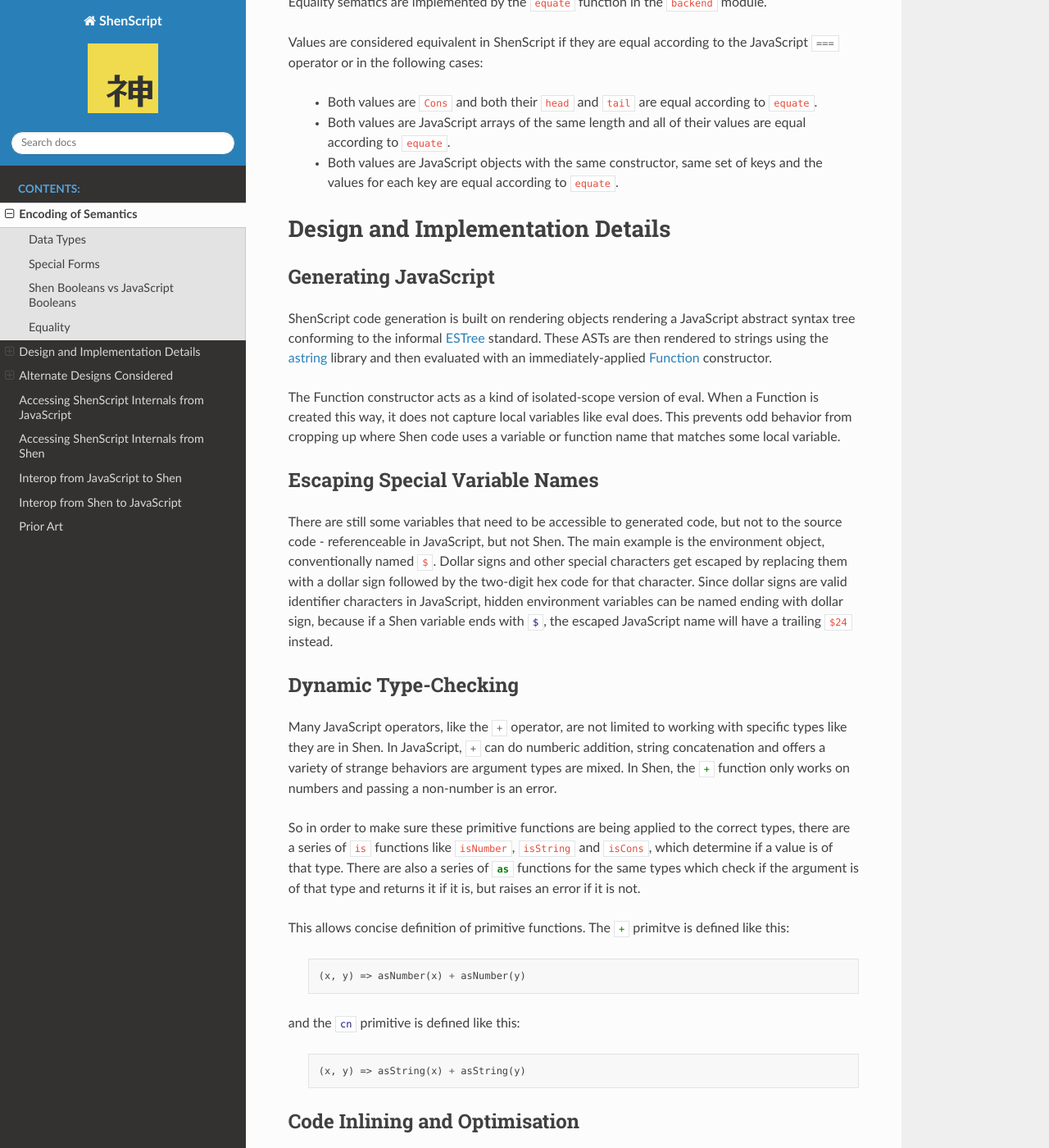
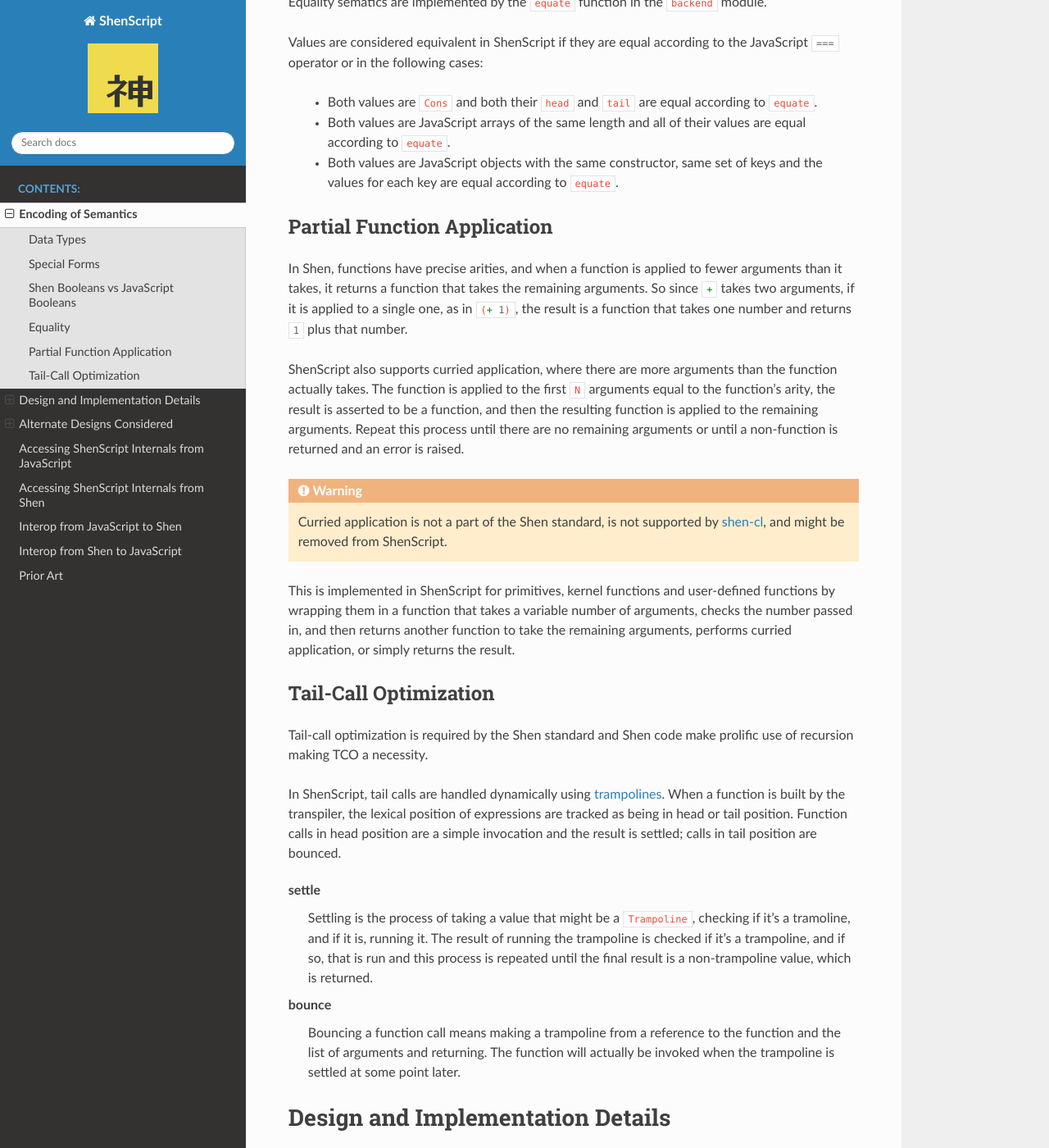
Before and after one commit to rkoeninger/ShenScript, a Sphinx documentation site: the page built from docs/design.rst, in a window 1280 px wide and 1400 px high, scrolled down 1828 px. Shown: the whole window at 82% size. Built offline with Sphinx 7.4.7 and the Read the Docs theme 2.0.0, drawn with Linux system fonts in a browser that asks for light colours; some of the changed text lies outside the part shown.

Commit message:
Moved tail-calls and partials to Encoding of Semantics section

```diff
--- a/docs/design.rst
+++ b/docs/design.rst
@@ -66,6 +66,30 @@ Values are considered equivalent in ShenScript if they are equal according to th
   * Both values are JavaScript arrays of the same length and all of their values are equal according to :js:`equate`.
   * Both values are JavaScript objects with the same constructor, same set of keys and the values for each key are equal according to :js:`equate`.
 
+Partial Function Application
+----------------------------
+
+In Shen, functions have precise arities, and when a function is applied to fewer arguments than it takes, it returns a function that takes the remaining arguments. So since :shen:`+` takes two arguments, if it is applied to a single one, as in :shen:`(+ 1)`, the result is a function that takes one number and returns :shen:`1` plus that number.
+
+ShenScript also supports curried application, where there are more arguments than the function actually takes. The function is applied to the first :code:`N` arguments equal to the function's arity, the result is asserted to be a function, and then the resulting function is applied to the remaining arguments. Repeat this process until there are no remaining arguments or until a non-function is returned and an error is raised.
+
+.. warning:: Curried application is not a part of the Shen standard, is not supported by `shen-cl <https://github.com/Shen-Language/shen-cl>`_, and might be removed from ShenScript.
+
+This is implemented in ShenScript for primitives, kernel functions and user-defined functions by wrapping them in a function that takes a variable number of arguments, checks the number passed in, and then returns another function to take the remaining arguments, performs curried application, or simply returns the result.
+
+Tail-Call Optimization
+----------------------
+
+Tail-call optimization is required by the Shen standard and Shen code make prolific use of recursion making TCO a necessity.
+
+In ShenScript, tail calls are handled dynamically using `trampolines <https://en.wikipedia.org/wiki/Trampoline_(computing)>`_. When a function is built by the transpiler, the lexical position of expressions are tracked as being in head or tail position. Function calls in head position are a simple invocation and the result is settled; calls in tail position are bounced.
+
+settle
+  Settling is the process of taking a value that might be a :js:`Trampoline`, checking if it's a tramoline, and if it is, running it. The result of running the trampoline is checked if it's a trampoline, and if so, that is run and this process is repeated until the final result is a non-trampoline value, which is returned.
+
+bounce
+  Bouncing a function call means making a trampoline from a reference to the function and the list of arguments and returning. The function will actually be invoked when the trampoline is settled at some point later.
+
 Design and Implementation Details
 =================================
 
```
Also changed, not shown: other parts of docs/design.rst (+2 -26 lines).
